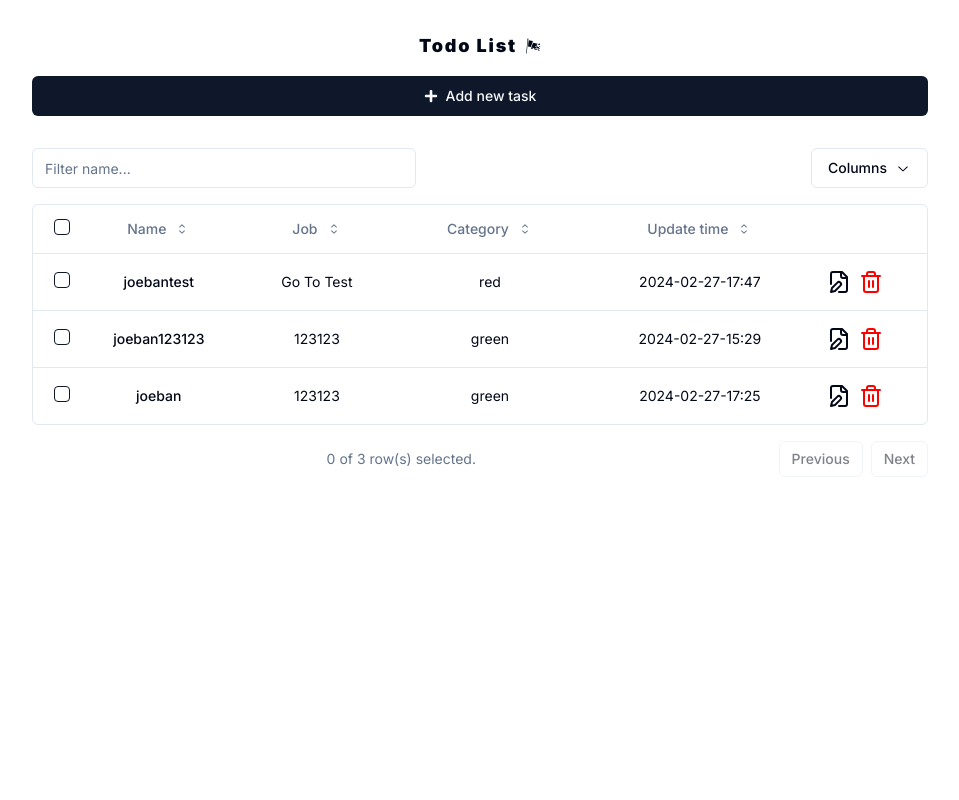
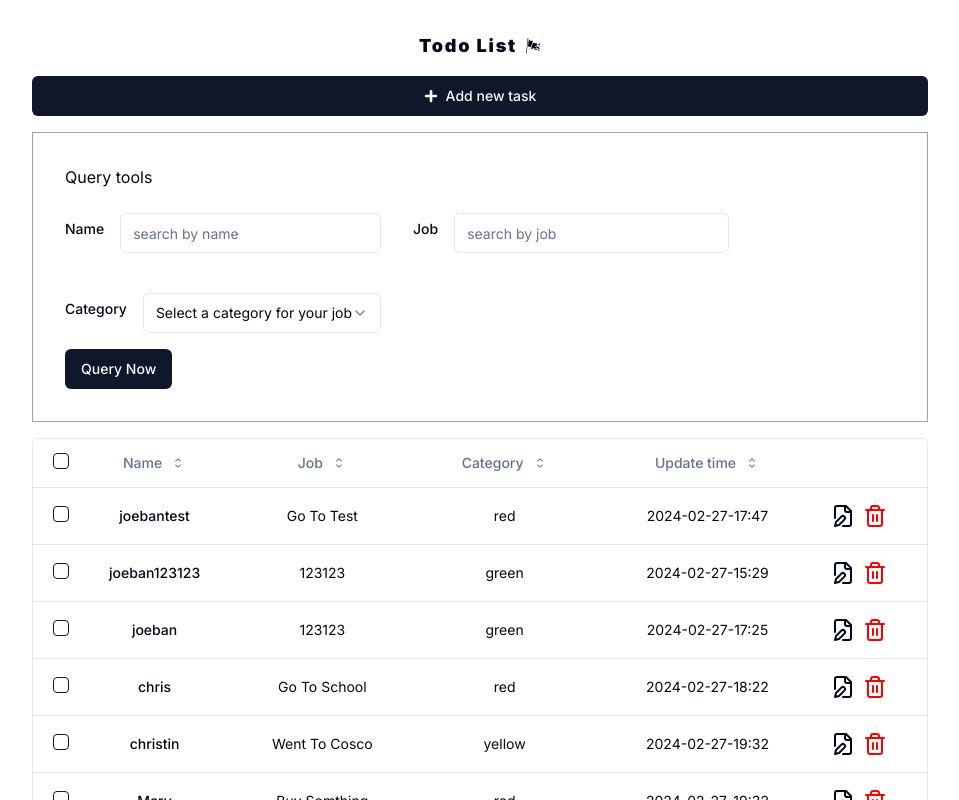
Before and after one commit to joeban0608/nextjs-useSWR-postgre-docker-compose, a Next.js app in the folder app/: page / in a window 1280 px wide. Shown: the top 800 px of the page, without its empty margins (160-1119 px from the left). Built offline with nearby package versions, Linux system fonts and the light colour scheme; data requests are answered from the project's data file.

Commit message:
temp: hidden query test: useSWR query mutate func

```diff
--- a/app/src/app/layout.tsx
+++ b/app/src/app/layout.tsx
@@ -21,7 +21,7 @@ export default function RootLayout({
         {
           <>
             {children}
-            <Toaster richColors/>
+            <Toaster richColors />
           </>
         }
       </body>
--- a/app/src/app/page.tsx
+++ b/app/src/app/page.tsx
@@ -1,12 +1,16 @@
+"use client";
 import { GiTatteredBanner } from "react-icons/gi";
 import TodoList from "@/components/TodoList";
 // import { getTodoList } from "@/lib/api";
 import AddAndEditTask from "@/components/AddAndEditTask";
+import QueryTools from "@/components/QueryTools";
+import QueryTodoListProvider from "@/providers/QueryTodoListProvider";
 
-export default async function Home() {
+export default function Home() {
   // const todoList = await getTodoList();
 
   return (
+    <QueryTodoListProvider>
       <main className="max-w-4xl mx-auto mt-4">
         <div className="text-center my-8 flex flex-col gap-4">
           {/* title */}
@@ -17,10 +21,12 @@ export default async function Home() {
             <GiTatteredBanner />
           </div>
           <AddAndEditTask taskType="add" />
+          <QueryTools />
           <TodoList
           //  todoList={todoList}
           />
         </div>
       </main>
+    </QueryTodoListProvider>
   );
 }
--- a/app/src/components/AddAndEditTask/index.tsx
+++ b/app/src/components/AddAndEditTask/index.tsx
@@ -78,7 +78,7 @@ const AddAndEditTask = ({ taskType, task }: AddAndEditTaskProps) => {
       const taskId = targetTask.id;
       await postEditTask(values, taskId);
     }
-    mutate("/tasks");
+    mutate(["/tasks", "query"]);
 
     closeTaskModal();
   };
--- a/app/src/components/DeleteTask/index.tsx
+++ b/app/src/components/DeleteTask/index.tsx
@@ -44,7 +44,7 @@ const DeleteTask = ({ task }: { task: Task }) => {
   });
   const deleteTask = async () => {
     await postDeleteTask(task.id);
-    mutate("/tasks");
+    mutate(["/tasks", "query"]);
     closeDialog();
   };
 
--- /dev/null
+++ b/app/src/components/QueryTools/index.tsx
@@ -0,0 +1,144 @@
+"use client";
+import React, { useContext, useState } from "react";
+
+import { QueryTodoListContext } from "@/providers/QueryTodoListProvider";
+import { zodResolver } from "@hookform/resolvers/zod";
+import { useForm } from "react-hook-form";
+import { z } from "zod";
+
+import { Button } from "@/components/ui/button";
+import {
+  Form,
+  FormControl,
+  FormField,
+  FormItem,
+  FormLabel,
+  FormMessage,
+} from "@/components/ui/form";
+import {
+  Select,
+  SelectContent,
+  SelectItem,
+  SelectTrigger,
+  SelectValue,
+} from "@/components/ui/select";
+import { Input } from "@/components/ui/input";
+/*
+ "name": "joebantest",
+      "job": "go to test",
+      "category": "red",
+      "update_time": "2024-02-27-17:47",
+      "id": "e01edb8d-04b9-4b5a-b7c7-e0e506e9e30d"
+*/
+const formSchema = z.object({
+  name: z.string().min(0).max(50),
+  job: z.string().min(0).max(50),
+  category: z.enum(["green", "red", "yellow", ""]),
+});
+const QueryTools = () => {
+  const [isSubmitDisable, setIsSubmitDisable] = useState(false);
+  const { setQueryCategory, setQueryName, setQueryJob } =
+    useContext(QueryTodoListContext);
+  const form = useForm<z.infer<typeof formSchema>>({
+    resolver: zodResolver(formSchema),
+    defaultValues: {
+      name: "",
+      job: "",
+      category: "",
+    },
+  });
+  // const { data } = useSWR(["/tasks"], () => getTodoList(queryParams));
+  // console.log("data", data);
+  const onSubmit = async (values: z.infer<typeof formSchema>) => {
+    console.log("click submit");
+    const { name, job, category } = values;
+    if (job) {
+      setQueryJob(job);
+    }
+    if (category) {
+      setQueryCategory(category);
+    }
+    if (name) {
+      setQueryName(name);
+    }
+    setIsSubmitDisable(true);
+    setTimeout(() => {
+      setIsSubmitDisable(false);
+    }, 5000);
+  };
+  return (
+    <Form {...form}>
+      <form
+        onSubmit={form.handleSubmit(onSubmit)}
+        className="flex flex-col items-start border border-solid border-gray-400 p-8 gap-4"
+      >
+        <h1>Query tools</h1>
+        <div className="grid grid-cols-2 gap-8">
+          <FormField
+            control={form.control}
+            name="name"
+            render={({ field }) => (
+              <FormItem className="flex justify-center items-center gap-4">
+                <FormLabel>Name</FormLabel>
+                <FormControl>
+                  <Input placeholder="search by name" {...field} />
+                </FormControl>
+
+                <FormMessage />
+              </FormItem>
+            )}
+          />
+          <FormField
+            control={form.control}
+            name="job"
+            render={({ field }) => (
+              <FormItem className="flex justify-center items-center gap-4">
+                <FormLabel>Job</FormLabel>
+                <FormControl>
+                  <Input placeholder="search by job" {...field} />
+                </FormControl>
+
+                <FormMessage />
+              </FormItem>
+            )}
+          />
+          <FormField
+            control={form.control}
+            name="category"
+            render={({ field }) => {
+              return (
+                <FormItem className="flex justify-center items-center gap-4">
+                  <FormLabel>Category</FormLabel>
+                  <Select
+                    onValueChange={field.onChange}
+                    defaultValue={field.value}
+                  >
+                    <FormControl>
+                      <SelectTrigger>
+                        <SelectValue
+                          placeholder="Select a category for your job"
+                          defaultValue=""
+                        />
+                      </SelectTrigger>
+                    </FormControl>
+                    <SelectContent>
+                      <SelectItem value="red">red</SelectItem>
+                      <SelectItem value="yellow">yellow</SelectItem>
+                      <SelectItem value="green">green</SelectItem>
+                    </SelectContent>
+                  </Select>
+                  <FormMessage />
+                </FormItem>
+              );
+            }}
+          />
+        </div>
+        <Button disabled={isSubmitDisable} type="submit">
+          Query Now
+        </Button>
+      </form>
+    </Form>
+  );
+};
+
+export default QueryTools;
--- a/app/src/components/TodoList/index.tsx
+++ b/app/src/components/TodoList/index.tsx
@@ -1,6 +1,6 @@
 "use client";
-import useSWR from "swr";
-import * as React from "react";
+import useSWR, { mutate } from "swr";
+import React, { useContext, useEffect, useState } from "react";
 import { CaretSortIcon, ChevronDownIcon } from "@radix-ui/react-icons";
 import {
   ColumnDef,
@@ -17,13 +17,13 @@ import {
 
 import { Button } from "@/components/ui/button";
 import { Checkbox } from "@/components/ui/checkbox";
-import {
-  DropdownMenu,
-  DropdownMenuCheckboxItem,
-  DropdownMenuContent,
-  DropdownMenuTrigger,
-} from "@/components/ui/dropdown-menu";
-import { Input } from "@/components/ui/input";
+// import {
+//   DropdownMenu,
+//   DropdownMenuCheckboxItem,
+//   DropdownMenuContent,
+//   DropdownMenuTrigger,
+// } from "@/components/ui/dropdown-menu";
+// import { Input } from "@/components/ui/input";
 import {
   Table,
   TableBody,
@@ -37,6 +37,7 @@ import DeleteTask from "../DeleteTask";
 import AddAndEditTask from "../AddAndEditTask";
 import { getTodoList } from "@/lib/api";
 import MoonLoader from "react-spinners/MoonLoader";
+import { QueryTodoListContext } from "@/providers/QueryTodoListProvider";
 
 const columns: ColumnDef<Task>[] = [
   {
@@ -147,7 +148,13 @@ const columns: ColumnDef<Task>[] = [
 const TodoList = () =>
   // { todoList }: { todoList: Task[] }
   {
-    const { data: todoList, error, isLoading } = useSWR("/tasks", getTodoList);
+    const { queryParams } = useContext(QueryTodoListContext);
+
+    const {
+      data: todoList,
+      error,
+      isLoading,
+    } = useSWR(["/tasks", "query"], () => getTodoList(queryParams || ""));
 
     const [sorting, setSorting] = React.useState<SortingState>([]);
     const [columnFilters, setColumnFilters] =
@@ -208,7 +215,7 @@ const TodoList = () =>
 
     return (
       <div className="w-full">
-        <div className="flex items-center py-4">
+        {/* <div className="flex items-center py-4">
           <Input
             placeholder="Filter name..."
             value={(table.getColumn("name")?.getFilterValue() as string) ?? ""}
@@ -243,7 +250,7 @@ const TodoList = () =>
                 })}
             </DropdownMenuContent>
           </DropdownMenu>
-        </div>
+        </div> */}
         <div className="rounded-md border">
           <Table>
             <TableHeader>
--- a/app/src/constant/todoList.json
+++ b/app/src/constant/todoList.json
@@ -20,6 +20,62 @@
       "job": "123123",
       "category": "green",
       "update_time": "2024-02-27-17:25"
+    },
+    {
+      "id": "b9d64dc3-5ea0-4175-ac9d-9c2a5c4b073d",
+      "name": "chris",
+      "job": "go to school",
+      "category": "red",
+      "update_time": "2024-02-27-18:22"
+    },
+    {
+      "name": "christin",
+      "job": "went to cosco",
+      "category": "yellow",
+      "update_time": "2024-02-27-19:32",
+      "id": "2d980847-42b5-4c9f-bbcb-a34beebb8ca2"
+    },
+    {
+      "name": "Mary",
+      "job": "buy somthing",
+      "category": "red",
+      "update_time": "2024-02-27-19:32",
+      "id": "aa3d534e-21c9-4dc8-85e6-2ee5641a854a"
+    },
+    {
+      "id": "cd8635b1-832a-4e85-beaa-fed895436bff",
+      "name": "Rinzy",
+      "job": "play code",
+      "category": "yellow",
+      "update_time": "2024-02-27-19:32"
+    },
+    {
+      "id": "dd3d9b92-e793-432a-9d16-3bdaf0265aff",
+      "name": "May",
+      "job": "go to Japan",
+      "category": "green",
+      "update_time": "2024-02-27-19:32"
+    },
+    {
+      "id": "26beae20-3b46-4a49-ad3c-7bd4c139e5ac",
+      "name": "Mac",
+      "job": "go to watch tv",
+      "category": "green",
+      "update_time": "2024-02-27-19:32"
+    },
+    {
+      "id": "d1b5fa76-e518-4a69-bd94-739a71c17621",
+      "name": "Madanna",
+      "job": "sing a song",
+      "category": "green",
+      "update_time": "2024-02-27-19:32"
+    },
+    {
+      "id": "9baf17e0-c3bc-4c52-814e-5df58bd1a1ed",
+      "name": "MmCho",
+      "job": "eating sth",
+      "category": "green",
+      "update_time": "2024-02-27-19:32"
     }
   ]
 }
--- a/app/src/lib/api.ts
+++ b/app/src/lib/api.ts
@@ -9,13 +9,14 @@ import {
   showGetAllTaskFailed,
 } from "@/utils/showStatus";
 import { formattedCurrentTimeISO } from "@/utils/timeFormat";
-
 const baseUrl = "http://localhost:3001";
 import { v4 as uuidv4 } from "uuid";
 
-export const getTodoList = async (): Promise<Task[]> => {
+export const getTodoList = async (queryParams?: string): Promise<Task[]> => {
   try {
-    const url = `${baseUrl}/tasks`;
+    console.log("queryParams in get api", queryParams);
+    const queryParamsUrl = queryParams || "";
+    const url = `${baseUrl}/tasks` + queryParamsUrl;
     const res = await fetch(url);
     if (!res.ok) {
       throw Error(`Get All Tasks failed`);
--- /dev/null
+++ b/app/src/providers/QueryTodoListProvider/index.tsx
@@ -0,0 +1,68 @@
+import { Category } from "@/types/task";
+import React, { ReactNode, useEffect, useState } from "react";
+import { createContext } from "react";
+
+type QueryTodoListProviderProps = {
+  queryParams: string;
+  queryName: string;
+  queryJob: string;
+  queryCategory: Category | "";
+  setQueryName: React.Dispatch<React.SetStateAction<string>>;
+  setQueryJob: React.Dispatch<React.SetStateAction<string>>;
+  setQueryCategory: React.Dispatch<React.SetStateAction<Category | "">>;
+};
+export const QueryTodoListContext = createContext<QueryTodoListProviderProps>({
+  queryParams: "",
+  queryName: "",
+  queryJob: "",
+  queryCategory: "",
+  setQueryName: () => {},
+  setQueryJob: () => {},
+  setQueryCategory: () => {},
+});
+
+const QueryTodoListProvider = ({ children }: { children: ReactNode }) => {
+  const [queryName, setQueryName] = useState("");
+  const [queryJob, setQueryJob] = useState("");
+  const [queryCategory, setQueryCategory] = useState<Category | "">("");
+  const [queryParams, setQueryParams] = useState("");
+
+  useEffect(() => {
+    const queryParams = new URLSearchParams();
+    if (queryCategory) {
+      queryParams.append("category", queryCategory);
+    }
+    if (queryName) {
+      queryParams.append("name", queryName);
+    }
+    if (queryJob) {
+      queryParams.append("job", queryJob);
+    }
+    if (queryJob || queryName || queryCategory) {
+      const url = `?${queryParams.toString()}`;
+      setQueryParams(url);
+    }
+    // mutate(["/tasks", "query"]);
+  }, [queryCategory, queryName, queryJob]);
+
+  useEffect(() => {
+    console.log("queryParams in provider", queryParams);
+  }, [queryParams]);
+  const values = {
+    queryParams,
+    queryName,
+    queryJob,
+    queryCategory,
+    setQueryName,
+    setQueryJob,
+    setQueryCategory,
+  };
+
+  return (
+    <QueryTodoListContext.Provider value={values}>
+      {children}
+    </QueryTodoListContext.Provider>
+  );
+};
+
+export default QueryTodoListProvider;
--- a/app/src/types/task.ts
+++ b/app/src/types/task.ts
@@ -1,7 +1,8 @@
+export type Category = "red" | "yellow" | "green"
 export type Task = {
   id: string;
   name: string;
   job: string;
-  category: "red" | "yellow" | "green";
+  category: Category;
   update_time: Date;
 };
```
Lines whose indentation alone changed are shown as unchanged.
